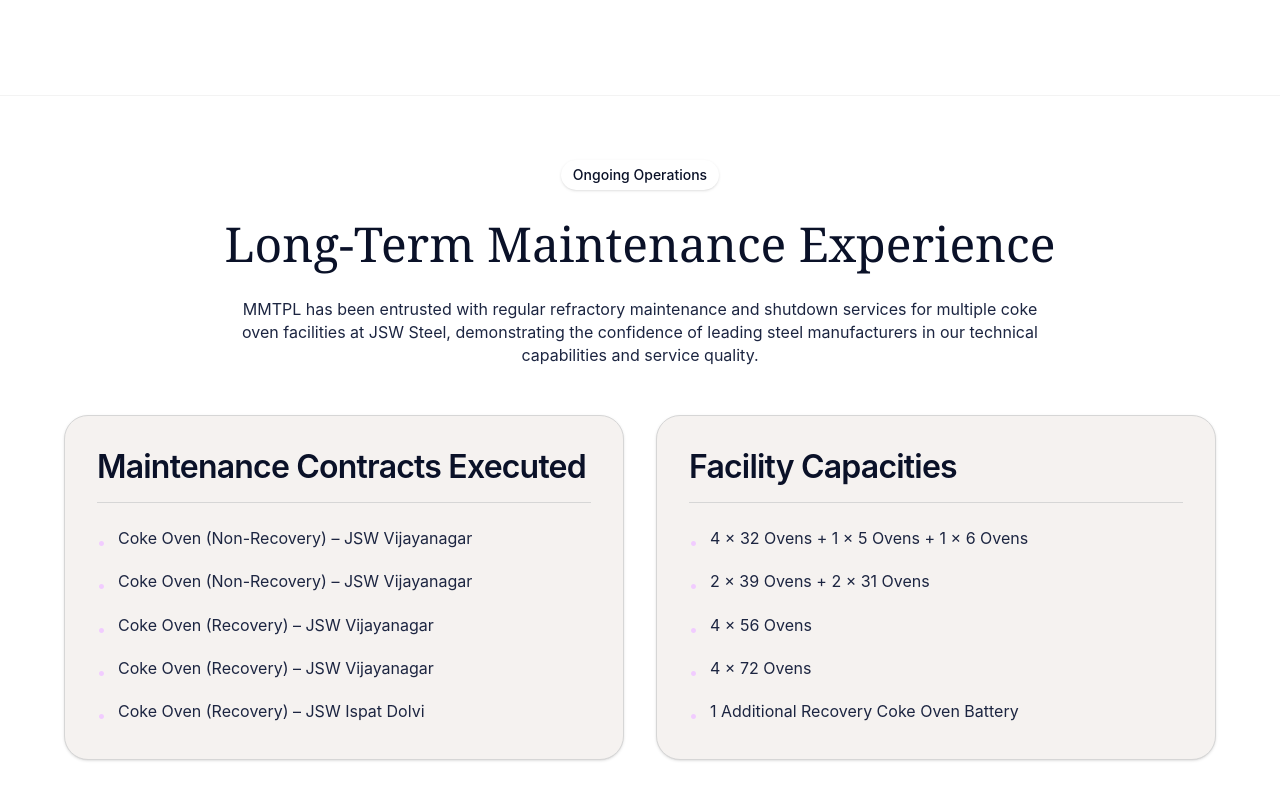
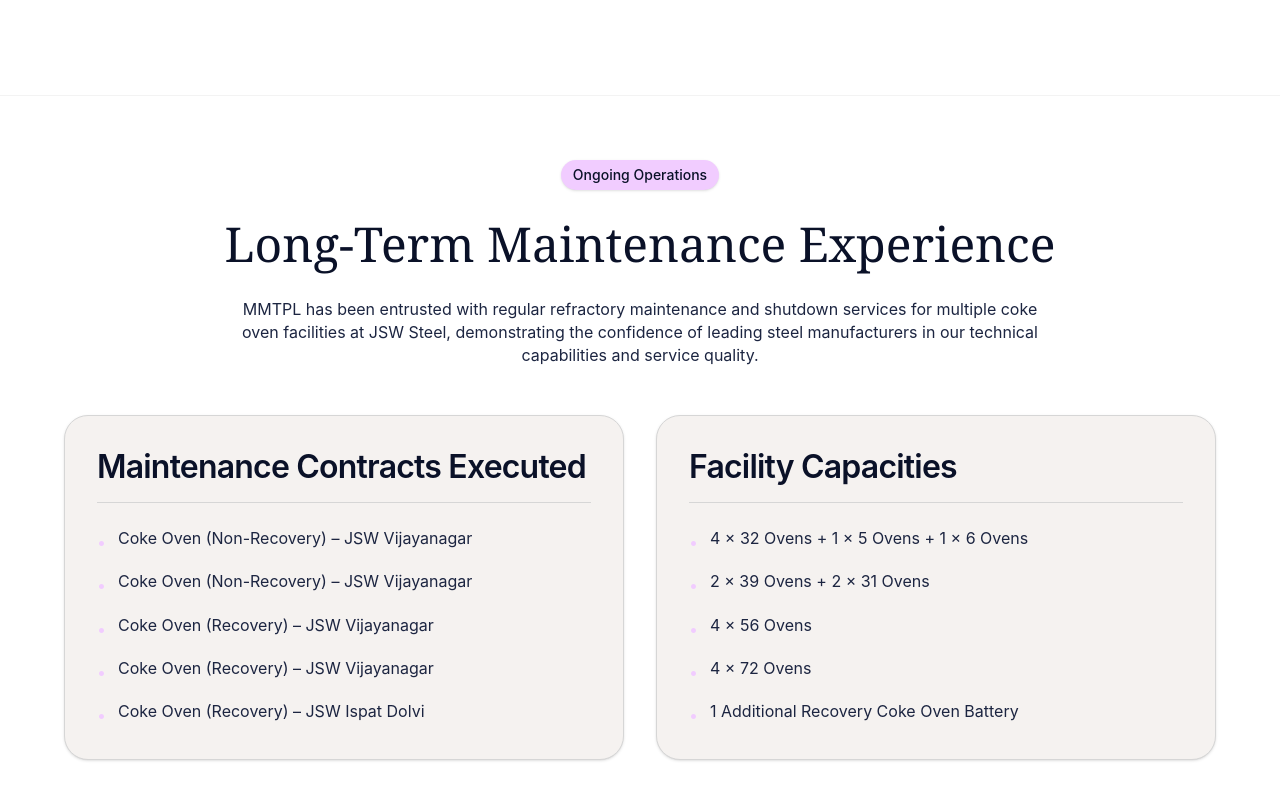
Before and after one commit to AnantSoni360/mmtpl-website, a Next.js app: page /projects in a window 1280 px wide. Shown: the part 3874-4674 px from the top of the page. Built offline with nearby package versions, Linux system fonts and the light colour scheme.

Commit message:
fix: resolve typescript build error by using valid TagPill variant

```diff
--- a/src/app/projects/page.tsx
+++ b/src/app/projects/page.tsx
@@ -146,7 +146,7 @@ export default function Projects() {
         <div className="container mx-auto px-6 max-w-[var(--page-max-width)]">
           <div className="text-center mb-12">
             <FadeUp>
-              <TagPill variant="obsidian" className="mb-6">Ongoing Operations</TagPill>
+              <TagPill variant="lilac" className="mb-6">Ongoing Operations</TagPill>
               <h2 className="display text-obsidian dark:text-white mb-6">Long-Term Maintenance Experience</h2>
               <p className="body-text text-graphite dark:text-gray-300 max-w-[800px] mx-auto text-lg leading-relaxed">
                 MMTPL has been entrusted with regular refractory maintenance and shutdown services for multiple coke oven facilities at JSW Steel, demonstrating the confidence of leading steel manufacturers in our technical capabilities and service quality.
```
